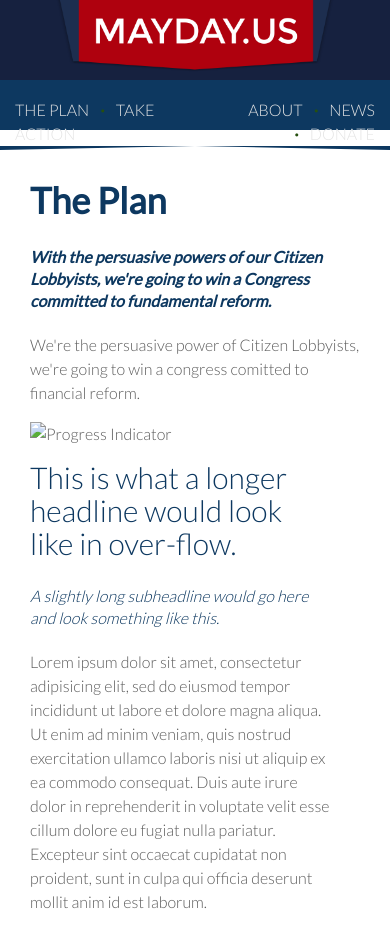
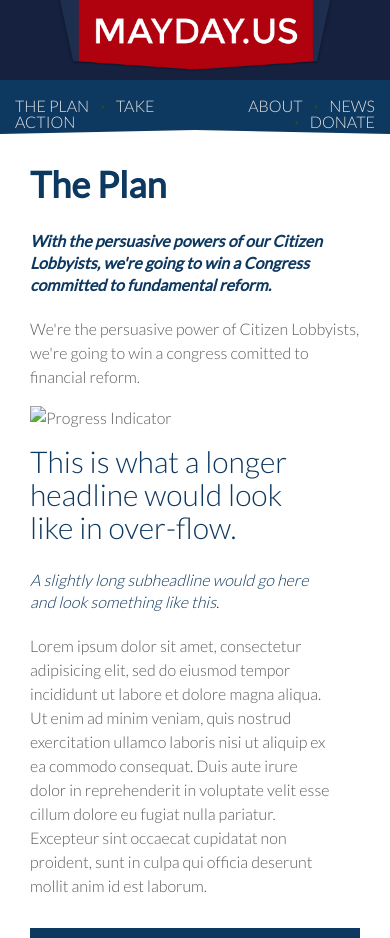
Before and after one commit to MayOneUS/mayday-2.0-frontend, a Jekyll site: the page built from the_plan.html, in a window 390 px wide. Shown: the top 938 px of the page. Built offline with Jekyll 4.4.1, drawn with Linux system fonts in a browser that asks for light colours; nearby versions of some CDN libraries; some of the changed text lies outside the part shown.

Commit message:
The Plan with corrected Our Targetets and menu CSS

```diff
--- a/_sass/_base.scss
+++ b/_sass/_base.scss
@@ -31,11 +31,13 @@
 $text-color: #5C5C5C;
 
 $spacing-unit: 1;
-$base-line-height: 1.5;
+$base-line-height: 1.0em;
+$page-content-line-height: 1.5em;
 $content-width: 1280;
 $bottom-spacing: 15px;
 $top-spacing: 15px;
 
+$header-weight: 100;
 
 $tablet-min-width: 768px;
 $small-desktop-min-width: 992px;
@@ -131,7 +133,7 @@
  * Headings
  */
 h1, h2, h3, h4, h5, h6 {
-  font-weight: 300;
+  font-weight: $header-weight;
   color: $navy-blue-light-color;
 }
 
--- a/_sass/_layout.scss
+++ b/_sass/_layout.scss
@@ -299,6 +299,7 @@
  */
 .page-content {
   padding: $spacing-unit 0;
+  line-height: $page-content-line-height;
 }
 
 .page-heading {
--- a/_sass/_the-plan.scss
+++ b/_sass/_the-plan.scss
@@ -24,9 +24,23 @@
 
   .mayday-profile {
     padding-left: 0px;
+    margin-bottom: $bottom-spacing;
+
+    .headshot {
+      padding-right: 10px;;
+    }
+
+    .headshot > img {
+    }
+
+    .derp {
+      padding-left: 0px;
+    }
+
     h4 {
       margin-top: 0px;
     }
+
     h6 {
       margin-top: 2px;
     }
--- a/the_plan.html
+++ b/the_plan.html
@@ -52,47 +52,117 @@
   <div class="col-md-4">
     <div class="panel panel-mayday">
       <div class="panel-heading">
-        <h2 class="panel-title">Our Targets</h2>
+        <h2 class="panel-title">Our Targets <i style="float:right;" class="fa fa-star"></i></h2>
       </div>
       <div class="panel-body">
         <div class="row mayday-profile">
-          <div class="col-lg-5 col-md-6">
-              <img src="" alt="Headshot" width="100" height="100">
+          <div class="headshot col-lg-5 col-md-5">
+              <img src="https://v1.mayday.us/images/bio-photos/mario-olivio-flores.jpg" alt="Headshot">
           </div>
-          <div class="col-lg-7 col-md-6">
+          <div class="derp col-lg-7 col-md-7">
             <h4>Gil Fulbright</h4>
             <h6>Senator (R-KY District 32)</h6>
-            <a class="btn btn-mayday" href="">More Info</a>
+            <a class="btn btn-mayday" href="#">More Info</a>
           </div>
         </div>
         <div class="row mayday-profile">
-          <div class="col-lg-5 col-md-6">
-              <img src="" alt="Headshot" width="100" height="100">
+          <div class="headshot col-lg-5 col-md-5">
+              <img src="https://v1.mayday.us/images/bio-photos/mario-olivio-flores.jpg" alt="Headshot">
           </div>
-          <div class="col-lg-7 col-md-6">
+          <div class="derp col-lg-7 col-md-7">
             <h4>Gil Fulbright</h4>
             <h6>Senator (R-KY District 32)</h6>
-            <a class="btn btn-mayday" href="">More Info</a>
+            <a class="btn btn-mayday" href="#">More Info</a>
           </div>
         </div>
         <div class="row mayday-profile">
-          <div class="col-lg-5 col-md-6">
-              <img src="" alt="Headshot" width="100" height="100">
+          <div class="headshot col-lg-5 col-md-5">
+              <img src="https://v1.mayday.us/images/bio-photos/mario-olivio-flores.jpg" alt="Headshot">
           </div>
-          <div class="col-lg-7 col-md-6">
+          <div class="derp col-lg-7 col-md-7">
             <h4>Gil Fulbright</h4>
             <h6>Senator (R-KY District 32)</h6>
-            <a class="btn btn-mayday" href="">More Info</a>
+            <a class="btn btn-mayday" href="#">More Info</a>
           </div>
         </div>
         <div class="row mayday-profile">
-          <div class="col-lg-5 col-md-6">
-              <img src="" alt="Headshot" width="100" height="100">
+          <div class="headshot col-lg-5 col-md-5">
+              <img src="https://v1.mayday.us/images/bio-photos/mario-olivio-flores.jpg" alt="Headshot">
           </div>
-          <div class="col-lg-7 col-md-6">
+          <div class="derp col-lg-7 col-md-7">
             <h4>Gil Fulbright</h4>
             <h6>Senator (R-KY District 32)</h6>
-            <a class="btn btn-mayday" href="">More Info</a>
+            <a class="btn btn-mayday" href="#">More Info</a>
+          </div>
+        </div>
+        <div class="row mayday-profile">
+          <div class="headshot col-lg-5 col-md-5">
+              <img src="https://v1.mayday.us/images/bio-photos/mario-olivio-flores.jpg" alt="Headshot">
+          </div>
+          <div class="derp col-lg-7 col-md-7">
+            <h4>Gil Fulbright</h4>
+            <h6>Senator (R-KY District 32)</h6>
+            <a class="btn btn-mayday" href="#">More Info</a>
+          </div>
+        </div>
+        <div class="row mayday-profile">
+          <div class="headshot col-lg-5 col-md-5">
+              <img src="https://v1.mayday.us/images/bio-photos/mario-olivio-flores.jpg" alt="Headshot">
+          </div>
+          <div class="derp col-lg-7 col-md-7">
+            <h4>Gil Fulbright</h4>
+            <h6>Senator (R-KY District 32)</h6>
+            <a class="btn btn-mayday" href="#">More Info</a>
+          </div>
+        </div>
+        <div class="row mayday-profile">
+          <div class="headshot col-lg-5 col-md-5">
+              <img src="https://v1.mayday.us/images/bio-photos/mario-olivio-flores.jpg" alt="Headshot">
+          </div>
+          <div class="derp col-lg-7 col-md-7">
+            <h4>Gil Fulbright</h4>
+            <h6>Senator (R-KY District 32)</h6>
+            <a class="btn btn-mayday" href="#">More Info</a>
+          </div>
+        </div>
+        <div class="row mayday-profile">
+          <div class="headshot col-lg-5 col-md-5">
+              <img src="https://v1.mayday.us/images/bio-photos/mario-olivio-flores.jpg" alt="Headshot">
+          </div>
+          <div class="derp col-lg-7 col-md-7">
+            <h4>Gil Fulbright</h4>
+            <h6>Senator (R-KY District 32)</h6>
+            <a class="btn btn-mayday" href="#">More Info</a>
+          </div>
+        </div>
+        <div class="row mayday-profile">
+          <div class="headshot col-lg-5 col-md-5">
+              <img src="https://v1.mayday.us/images/bio-photos/mario-olivio-flores.jpg" alt="Headshot">
+          </div>
+          <div class="derp col-lg-7 col-md-7">
+            <h4>Gil Fulbright</h4>
+            <h6>Senator (R-KY District 32)</h6>
+            <a class="btn btn-mayday" href="#">More Info</a>
+          </div>
+        </div>
+        <div class="row mayday-profile">
+          <div class="headshot col-lg-5 col-md-5">
+              <img src="https://v1.mayday.us/images/bio-photos/mario-olivio-flores.jpg" alt="Headshot">
+          </div>
+          <div class="derp col-lg-7 col-md-7">
+            <h4>Gil Fulbright</h4>
+            <h6>Senator (R-KY District 32)</h6>
+            <a class="btn btn-mayday" href="#">More Info</a>
+          </div>
+        </div>
+        <div class="row mayday-profile">
+          <div class="headshot col-lg-5 col-md-5">
+              <img src="https://v1.mayday.us/images/bio-photos/mario-olivio-flores.jpg" alt="Headshot">
+          </div>
+          <div class="derp col-lg-7 col-md-7">
+            <h4>Gil Fulbright</h4>
+            <h6>Senator (R-KY District 32)</h6>
+            <a class="btn btn-mayday" href="#">More Info</a>
           </div>
         </div>
       </div>
```
